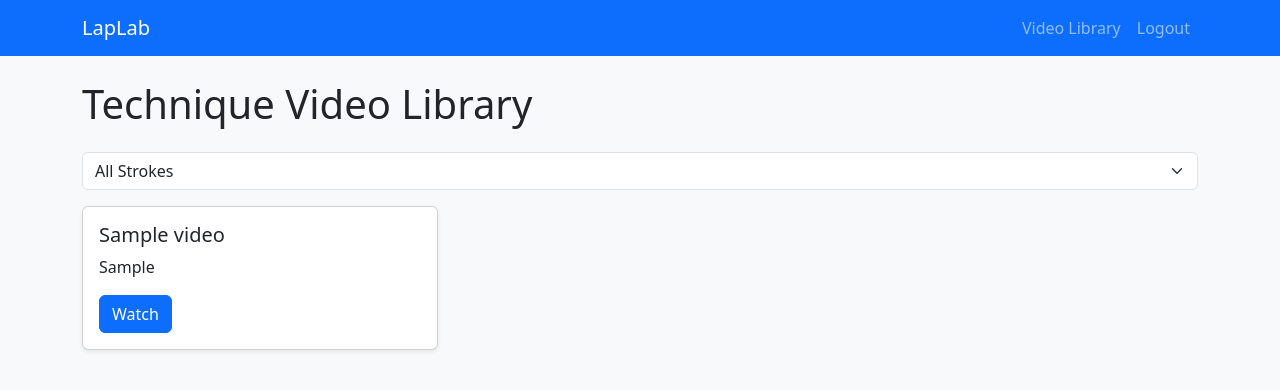
After one commit to belyons123/SwimHabitTracker, a Flask app: page /videos in a window 1280 px wide. The commit adds this page. Shown: the top 390 px of the page. Run offline with Flask 3, Linux system fonts and the light colour scheme; the visitor is signed in with stand-in values (Sample User, id 1); tables that the repository leaves empty hold one stand-in row (values such as "Sample post").

Commit message:
Added  video_detail. & video_library .html files. update base for buttons and app for routing.

```diff
--- a/app.py
+++ b/app.py
@@ -5,6 +5,7 @@
 import sqlite3
 from flask import Flask, render_template, request, redirect, session
 from models.user import create_user, verify_user
+from models.videos import get_all_videos, get_video
 
 #Database establishment
 connection = sqlite3.connect("database.db")
@@ -38,7 +39,7 @@ app.secret_key = "chewie"
 @app.route("/") #Root where people will first vist, currently only goes to register for test purposes
 def root():
     return redirect("/register")
-#- Route 1: Register
+#Register
 @app.route("/register", methods=["GET", "POST"])
 def register():
     if request.method == "POST":
@@ -52,7 +53,7 @@ def register():
         return redirect("/login")
     return render_template("register.html", error=None)
 
-#- Route 2: Login
+#Login
 @app.route("/login", methods=["GET","POST"])
 def login():
     if request.method == "POST":
@@ -68,11 +69,31 @@ def login():
             return render_template("login.html", error="Invalid username or password.")
     return render_template("login.html", error=None)
 
-#- temporary home page
+#Home Page
 @app.route("/home")
 def home():
     return render_template('home.html')
 
+#LargerVideo Library
+@app.route("/videos")
+def video_library():
+    if "user_id" not in session:
+        return redirect("/login")
+
+    stroke = request.args.get("stroke")  # optional filter
+    videos = get_all_videos(stroke)
+
+    return render_template("video_library.html", videos=videos)
+
+#Detail Video
+@app.route("/videos/<int:video_id>")
+def video_detail(video_id):
+    if "user_id" not in session:
+        return redirect("/login")
+
+    video = get_video(video_id)
+    return render_template("video_detail.html", video=video)
+
 #- Run the app
 if __name__ == "__main__":
     app.run(debug=True)
--- a/templates/base.html
+++ b/templates/base.html
@@ -25,7 +25,15 @@
 
             <div class="collapse navbar-collapse" id="navbarNav">
                 <ul class="navbar-nav ms-auto">
+
+                    <!--Video Library-->
+                    <li class="nav-item">
+                        <a class="nav-link" href="/videos">Video Library</a>
+                    </li>
+
+                    <!--Logout-->
                     <li class="nav-item"><a class="nav-link" href="/register">Logout</a></li>
+
                 </ul>
             </div>
         </div>
--- /dev/null
+++ b/templates/video_library.html
@@ -0,0 +1,32 @@
+{% extends "base.html" %}
+{% block title %}Video Library{% endblock %}
+
+{% block content %}
+<h1 class="mb-4">Technique Video Library</h1>
+
+<!-- Stroke Filter -->
+<form method="GET" class="mb-3">
+    <select name="stroke" class="form-select" onchange="this.form.submit()">
+        <option value="">All Strokes</option>
+        <option value="Freestyle">Freestyle</option>
+        <option value="Backstroke">Backstroke</option>
+        <option value="Breaststroke">Breaststroke</option>
+        <option value="Butterfly">Butterfly</option>
+    </select>
+</form>
+
+<div class="row">
+    {% for v in videos %}
+    <div class="col-md-4 mb-4">
+        <div class="card shadow-sm">
+            <div class="card-body">
+                <h5 class="card-title">{{ v[1] }}</h5>
+                <p class="card-text">{{ v[2] }}</p>
+                <a href="/videos/{{ v[0] }}" class="btn btn-primary">Watch</a>
+            </div>
+        </div>
+    </div>
+    {% endfor %}
+</div>
+
+{% endblock %}
```
Also changed, not shown: templates/video_detail.html (added, +13 -0 lines).
